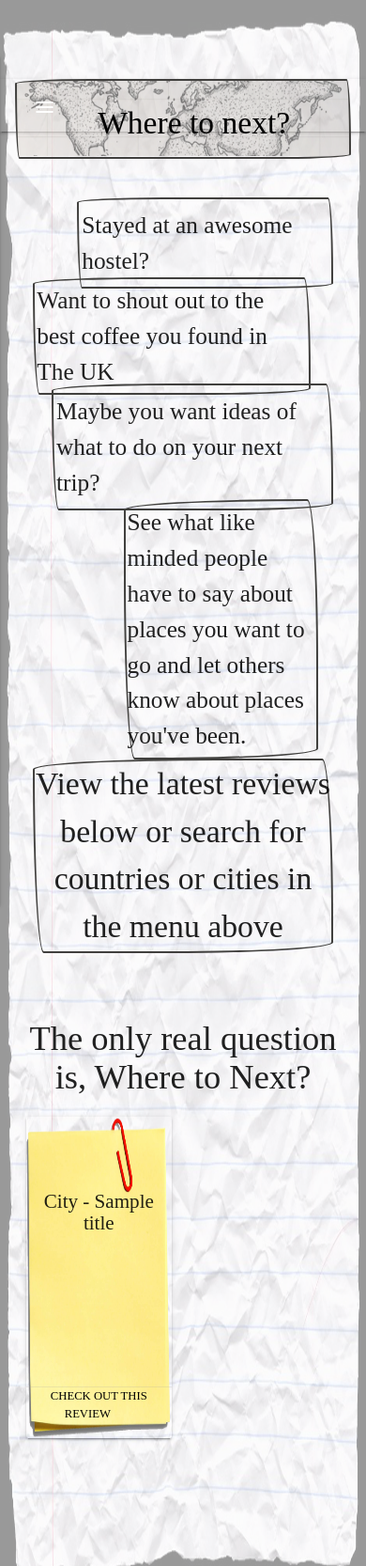
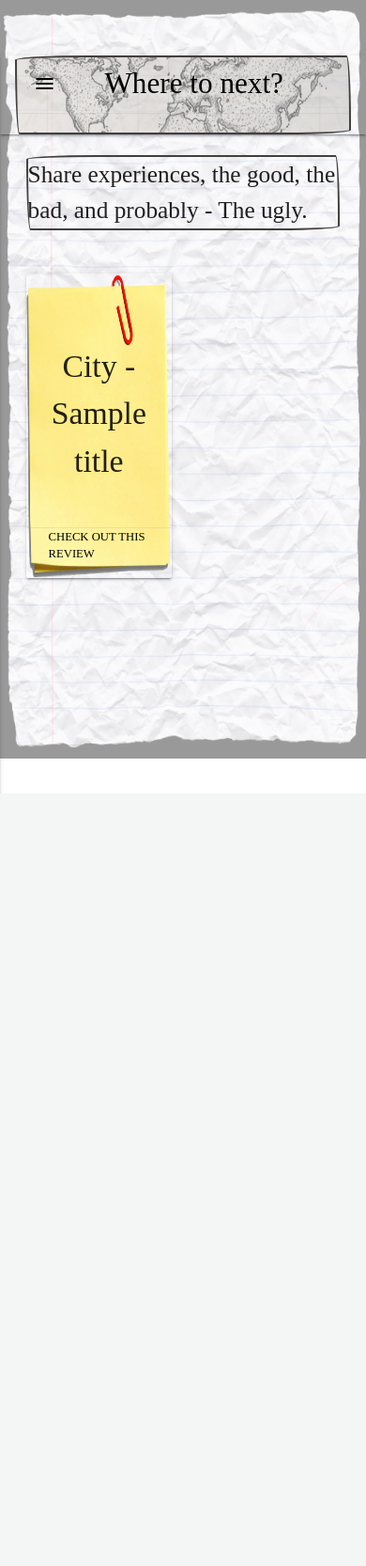
Before and after one commit to SimonGeorgeNZ/Milestone_three, a Flask app: page / in a window 390 px wide. Shown: the top 1666 px of the page at 94% size. After the commit the page ends 844 px from the top, so only its background shows below. Run offline with Flask 2, Linux system fonts and the light colour scheme; a database or web service that is not in the repository returns one stand-in record (values such as "Sample title"); some libraries are stand-ins or nearby versions; some web fonts are replaced.

Commit message:
further continuity styling focusing on swapping h3 and h5 for custom CSS stylings and paddings the same across all pages = up to cities

```diff
--- a/static/css/style.css
+++ b/static/css/style.css
@@ -5,14 +5,14 @@
 html, body {
   font-family: 'Patrick Hand SC';
   font-size: 1rem;
-  min-height: 100%;
-  width: 100%;
   padding-bottom: 8vh;
 }
 
 .main {
     padding-left: 4vw;
     padding-right: 4vw;
+    min-height: 100%;
+    width: auto;
 }
 
 .font {
@@ -47,27 +47,67 @@ html {
     padding-right: 2vw!important;
     margin-bottom: 0;
     margin-top: 9vh;
-    font-size: 4vh!important;
 }
 
 .page_top {
     padding-top: 1vh;
 }
 
+.title-main {
+    font-size: 8vh;
+    display: block;
+    width: 100%
+
+}
+
+.head-main {
+    font-size: 8vh;
+    text-align: center!important;
+    margin-bottom: 0;
+    margin-top: 0;
+}
+
+.head-sub {
+    font-size: 5vh;
+    text-align: center!important;
+}
+
+.material-icons {
+    color: black!important;
+}
+
+.center, .center-align {
+    text-align: left!important;
+}
+
+.option {
+    color: royalblue;
+    padding: 1vh 2vw;
+}
+
+.input-field.col .prefix ~ label, .input-field.col .prefix ~ .validate ~ label {
+    width: 100%;
+}
+
+input[type=text] {
+    font-size: 5vh!important;
+}
+
+
 /*--------------------------Buttons------------------*/
 
 
 .btn{
-    background-color: lightgrey!important;
+    background-color: lightgrey;
     color: black!important;
     box-shadow: 20px 38px 34px -26px hsla(0,0%,0%,.2);
+    transition: .5s;
 }
 
 .mine_btn {
     justify-content: center;
     padding-top: 4vw;
     padding-left: 2vw;
-    min-width: 15vw;
 }
 
 .center_btn {
@@ -97,6 +147,11 @@ html {
 .list_country {
     color: black;
     font-size: 4vh;
+}
+
+.cards .card {
+    margin-top: 0vh!important;
+    display: block;
 }
 
 .list_country:hover {
@@ -127,36 +182,32 @@ html {
 .title-left {
     margin-left: 12vw;
     float: left;
-    font-size: 3vh;
-    margin-bottom: -.7vh!important;
-    margin-top: -.7vh!important;
+    margin-bottom: 0;
+    margin-top: 0;
     padding: 1vh .8vw;
 }
 
 .title-left-2 {
     margin-left: 5vw;
     float: left;
-    font-size: 3vh;
-    margin-bottom: -.7vh!important;
-    margin-top: -.7vh!important;
+    margin-bottom: 0;
+    margin-top: 0;
     padding: 1vh .8vw;
 }
 
 .title-right {
-    margin-right: 6vw;
+    margin-right: 13vw;
     float: right;
-    font-size: 3vh;
-    margin-top: -.7vh!important;
-    margin-bottom: -.7vh!important;
+    margin-top: 0;
+    margin-bottom: 0;
     padding: .4vh .5vw;
 }
 
 .title-right-2 {
     margin-right: 4vw;
     float: right;
-    font-size: 3vh;
-    margin-top: -.7vh!important;
-    margin-bottom: -.7vh!important;
+    margin-top: 0;
+    margin-bottom: 0;
     text-overflow: wrap;
     width: 65%;
     padding: .4vh .5vw;
@@ -179,6 +235,8 @@ nav {
     padding-left: 4vw;
     padding-right: 4vw;
     background-color: transparent;
+    display: block;
+    min-height: 14vh;
 }
 .nav-wrapper {
     background-image: url("../images/map.png");
@@ -189,28 +247,29 @@ nav {
     color: black;
     padding-left: 2vw;
     padding-right: 2vw;
-    margin-bottom: 1vh;
-    height: 8vh;
     transition: color 50ms;
+    min-height: 2vh!important;
 }
 .nav-wrapper .nav-link a:hover {
     color: white;
 }
 .brand-logo {
+    margin-top: 2vh;
     font-size: 6vh;
-    margin-top: 2vh;
     margin-left: 3vw;
     color: black!important;
     transition: 150ms;
+    display: block;
 }
 .brand-logo:hover{
     text-decoration-line: underline;
+    transform: scale(1.1)
 }
 
 .nav-wrapper .nav-link:hover{
     text-decoration-line: underline;
     text-decoration-style: 'Patrick Hand SC';
-    margin-top: 4vh;
+    margin-top: 3vh;
     background-color: darkgray;
 }
 .nav-wrapper .nav-link {
@@ -350,6 +406,8 @@ label {
     background-size: 100% 100%;
     background-color: transparent;
     text-align: center;
+    min-height: 40vh!important;
+    display: inline;
 }
 
 
@@ -357,46 +415,109 @@ label {
     padding-top: 15%!important;
     padding-right: 1vw!important;
     padding-left: 1vw!important;
-    text-overflow: wrap;
-    min-height: 29vh;
-    width: auto;
 }
 
 
 .card-action {
-    background-color: transparent!important;
+    transition: ease-in-out .3s;
 }
 
 
 .card-action:hover {
+    transform: scale(1.2);
+}
+
+.card-action a {
+    transition: ease .5s;
+}
+
+.card-action a:hover {
     text-decoration-line: underline;
+    color: blue!important;
 }
 
 
 /*------------------------Media Querys---------------------------*/
 
+@media screen and (min-width: 600px) { /*--------mobile------*/
+    body {
+        min-height: 100%;
+        width: auto;
+    }
+    .mobile-title{
+        display: none;
+        margin-top: 2vh;
+    }
+    .title-right-2 {
+        width: 85%;
+    }
+    .title-main {
+        margin-top: 4vh;
+        margin-bottom: 0;
+    }
+    .title-mid {
+        margin-bottom: 0!important;
+    }
+}
 
-@media(max-width: 576px) {
+
+@media screen and (max-width: 600px) { /*--------mobile------*/
     .brand-logo {
-        font-size: 9vw;
+        font-size: 8vw!important;
         width: 100%;
         text-align: center;
+        margin-top: 0;
+    }
+    nav {
+        min-height: 10vh;
+    }
+    .nav-wrapper {
+        margin-top: 7vh;
     }
     .card {
-        padding-top: 5vh;
+        padding-top: 6vh;
+        min-height: 10vh!important;
     }
     .card-content{
         padding-right: .5vw!important;
         padding-left: .5vw!important;
-    }
-    .card h5 {
-        font-size: 2.5vh;
+        text-align: left;
+        width: auto;
     }
     .card-action {
         font-size: 1.5vh;
     }
-    nav .nav-wrapper {
-        margin-top: 10vh!important;
-        height: 10vh!important;
+    .card-action a {
+        padding-left: 0!important;
+        width: 100%;
+        margin-right: 0!important;
+    }
+    .title {
+        margin-top: 2vh;
+    }
+    .front-font {
+        font-size: 2.5vh;
+    }
+    .title-mid {
+        font-size: 3vh;
+    }
+    .title-main {
+        font-size: 5vh;
+    }
+    .head-sub {
+        font-size: 4vh;
+    }
+    .title-main {
+        display: none;
+    }
+    .mobile-title{
+        display: block;
+        margin-top: 2vh;
+    }
+    .validate {
+        font-size: 3vh;
+        text-overflow: wrap;
+        height: auto;
+        display: block;
     }
 }
--- a/static/js/scripts.js
+++ b/static/js/scripts.js
@@ -1,7 +1,17 @@
 $(document).ready(function () {
+  start_date = Date.parse("{{first.start_date}}");
+  end_date = Date.parse("{{first.end_date}}");
   $(".collapsible").collapsible();
   $("select").material_select();
   $(".button-collapse").sideNav();
+  $("#start_date")
+    .pickadate("picker")
+    .set("select", start_date, { format: "dd/mm/yyyy" })
+    .trigger("change");
+  $("#end_date")
+    .pickadate("picker")
+    .set("select", end_date, { format: "dd/mm/yyyy" })
+    .trigger("change");
   document.getElementById("matfix").addEventListener("click", function (e) {
     e.stopPropagation();
   });
@@ -17,14 +27,6 @@ $(".datepicker").pickadate({
 });
 
 $(document).ready(function () {
-  start_date = Date.parse("{{first.start_date}}");
-  end_date = Date.parse("{{first.end_date}}");
-  $("#start_date")
-    .pickadate("picker")
-    .set("select", start_date, { format: "dd/mm/yyyy" })
-    .trigger("change");
-  $("#end_date")
-    .pickadate("picker")
-    .set("select", end_date, { format: "dd/mm/yyyy" })
-    .trigger("change");
+
+
 });
--- a/templates/base.html
+++ b/templates/base.html
@@ -14,7 +14,7 @@
   <nav>
     <div class="nav-wrapper lined thin">
       <a href="{{url_for('home')}}" class="brand-logo">Where to next?</a>
-      <a href="#" data-activates="mobile-demo" class="button-collapse"><i class="material-icons">menu</i></a>
+      <a href="#" data-activates="mobile-demo" class=" button-collapse"><i class="material-icons">menu</i></a>
       <ul id="nav-mobile" class="right hide-on-med-and-down">
         <li class="thin lined nav-link"><a href="{{url_for('new_country')}}">New Review</a></li>
         <li>
@@ -34,7 +34,7 @@
     <div class="input-field">
         <form action="{{ url_for('review_search') }}" method="POST">
         <label class="search_cl" for="icon_prefix">Search for countries</label>
-          <input id="search" name="search" type="search" required>
+          <input id="mobile_search" name="search" type="search" required>
           <i class="material-icons">close</i>
         </form>
         </div>
--- a/templates/didyoumean.html
+++ b/templates/didyoumean.html
@@ -1,7 +1,7 @@
 
 {% extends 'base.html' %}{% block content %}
 <div class="container">
-<h3>Did you mean?</h3>
+<div class="head-main">Did you mean?</h3>
 
 <h4> we couldn't find {{ search }} </h4>
 
--- a/templates/editfinal.html
+++ b/templates/editfinal.html
@@ -1,6 +1,6 @@
 {% extends 'base.html' %} {% block content %}
 <div class="container">
-<h3>Edit your final comments for {{title.city_name |title}}</h3>
+<div class="head-main">Edit your final comments for {{title.city_name |title}}</h3>
 <div class="row">
   <form action="{{ url_for('update_final', final_id=final._id) }}" method="POST" class="col s12">
     <input type="hidden" id="review_title" name="review_title" value="{{title.review_title}}" readonly/>
--- a/templates/editfirst.html
+++ b/templates/editfirst.html
@@ -2,7 +2,7 @@
 <div class="container">
 <div class="row page_top">
 <div class="row center">
-<h3>Edit your overview for {{title.city_name |title}}</h3>
+<div class="head-main">Edit your overview for {{title.city_name |title}}</h3>
 </div>
 <div class="row">
   <form action="{{ url_for('update_first', first_id=first._id) }}" method="POST" class="col s12">
--- a/templates/edithospo.html
+++ b/templates/edithospo.html
@@ -1,6 +1,6 @@
 {% extends 'base.html' %} {% block content %}
 <div class="container">
-<h3>Edit your hospitality entry for {{title.city_name |title}}</h3>
+<div class="head-main">Edit your hospitality entry for {{title.city_name |title}}</h3>
 <div class="row input_doc">
   <form action="{{ url_for('update_hospo', hospo_id=hospo._id) }}" method="POST" class="col s12">
   <input type="hidden" id="review_title" name="review_title" value="{{title.review_title}}" readonly/>
--- a/templates/index.html
+++ b/templates/index.html
@@ -1,40 +1,48 @@
 {% extends 'base.html'%} {% block content %}
 <div class="row">
 
-  <div class="row title">
+  <div class="row title title-main">
       <div class="col s12">
-        <p class="title-left lined thin">Stayed at an awesome hostel?</p>
+        <p class="title-left front-font lined thin">Stayed at an awesome hostel?</p>
       </div>
       <div class="col s12">
-       <p class="title-right lined thin"> Want to shout out to the best coffee you found in The UK</p>
+       <p class="title-right front-font lined thin"> Want to shout out to the best coffee you found in The UK</p>
       </div>
       <div class="col s12">
-        <p class="title-left-2 lined thin">Maybe you want ideas of what to do on your next trip?</p>
+        <p class="title-left-2 front-font lined thin">Maybe you want ideas of what to do on your next trip?</p>
         </div>
         <div class="col s12">
-        <p class="title-right-2 lined thin">See what like minded people have to say about places you want to go and
+        <p class="title-right-2 front-font lined thin">See what like minded people have to say about places you want to go and
         let others know about places you've been.</p>
         </div>
         <div class="col s12">
           <p class="title-mid lined thin">View the latest reviews below or search for countries or cities in the menu above</p>
           </div>
+          <div class="col s12 center">
+            <p class="title-main thin lined">The only real question is, Where to Next?</p>
+        </div>
       </div>
-  </div>
-  <div class="col s12 center">
-    <h4>The only real question is, Where to Next?</h4>
-  </div>
+      <div class="row mobile-title">
+      <div class="col s12">
+      <p class="title-mid center lined thin"> Share experiences, the good, the bad, and probably - The ugly.</p>
+
+      </div>
+
+      </div>
+
 
 <div class="row">
+
   {% for title in titles %}
-  <div class="col s6 m6 l4">
+  <div class="col cards s6 m6 l4">
     <div id="card" class="card">
       <div class="card-content">
         <div class="row">
           <div class="col s12">
             {% for city in cities %} {% if city.city_name == title.city_name %}
-            <h5>Country - {{ city.country_name }}</h5>
+            <p class="head-sub">Country - {{ city.country_name }}</p>
             {% endif %} {% endfor %}
-            <h5>City - {{title.city_name}}</h5>
+            <p class="head-sub">City - {{title.city_name}}</p>
           </div>
         </div>
       </div>
@@ -45,6 +53,7 @@
   </div>
   {% endfor %}
 </div>
+</div>
 
 
 {% endblock %}
--- a/templates/newcity.html
+++ b/templates/newcity.html
@@ -2,8 +2,8 @@
 {% extends 'base.html' %}{% block content %}
 <div class="container">
 <div class="row">
-<div class="col center s12">
-<h3 class="heading-box">Add a city to {{country.country_name |title}} </h3>
+<div class="col title center s12">
+<p class="heading-box head-main">Add a city to {{country.country_name |title}} </p>
   </div>
 </div>
 <form action="{{ url_for('insert_city') }}"  method="POST" class="col s12">
--- a/templates/newcountry.html
+++ b/templates/newcountry.html
@@ -4,8 +4,8 @@
 {% block content %}
 <div class="container">
 <div class="row">
-<div class="col center s12">
-<h3 class="heading-box">Add Country</h3>
+<div class="col title s12">
+<p class="head-main">Add Country</p>
 {{ error }}
 <form action="{{ url_for('search') }}" method="POST" class="col s12">
     <div class="row">
--- a/templates/results.html
+++ b/templates/results.html
@@ -2,7 +2,7 @@
 {% block content %}
 <div class="row">
 <div class="col center s12">
-  <h3>View reviews for {{country.country_name |title}}</h3>
+  <div class="head-main">View reviews for {{country.country_name |title}}</h3>
   </div>
 </div>
 
```
Also changed, not shown: other parts of static/css/style.css (+24 -12 lines), templates/cities.html (+7 -6 lines), templates/delete.html (+6 -6 lines).
